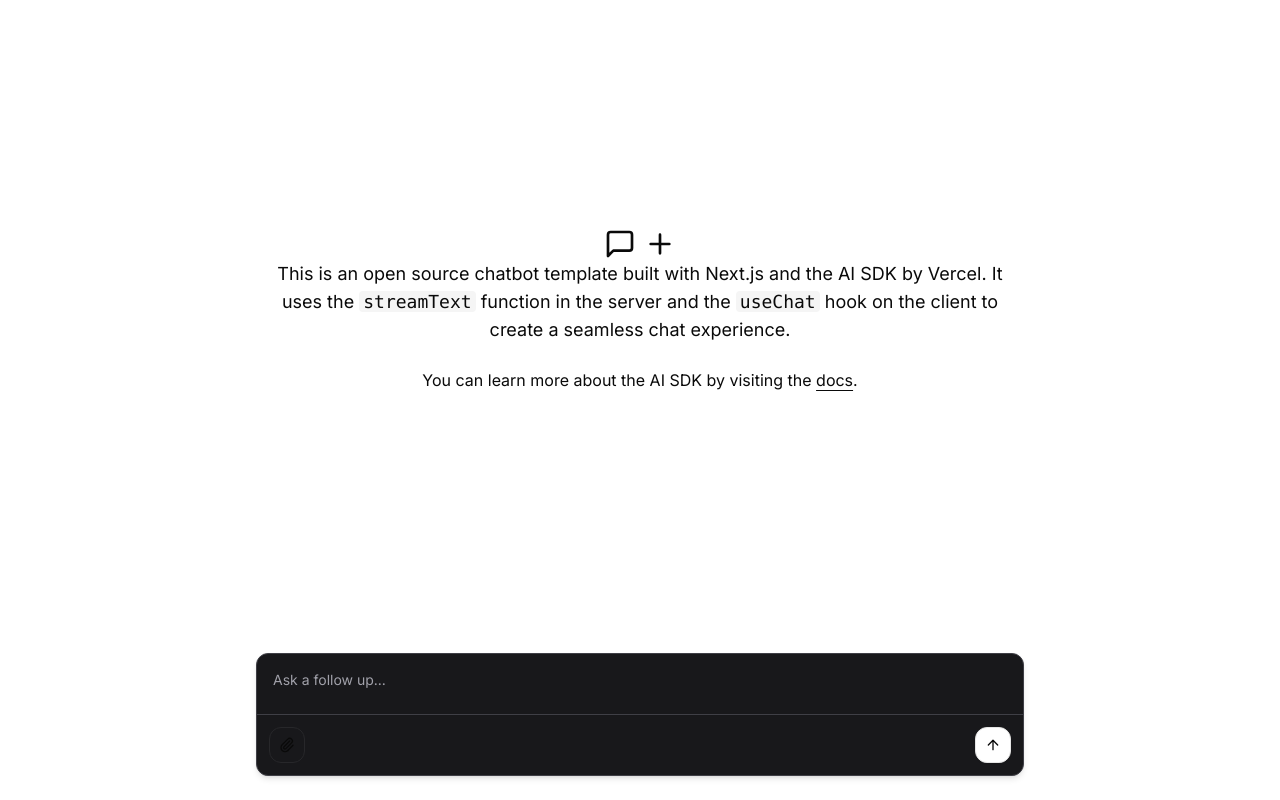
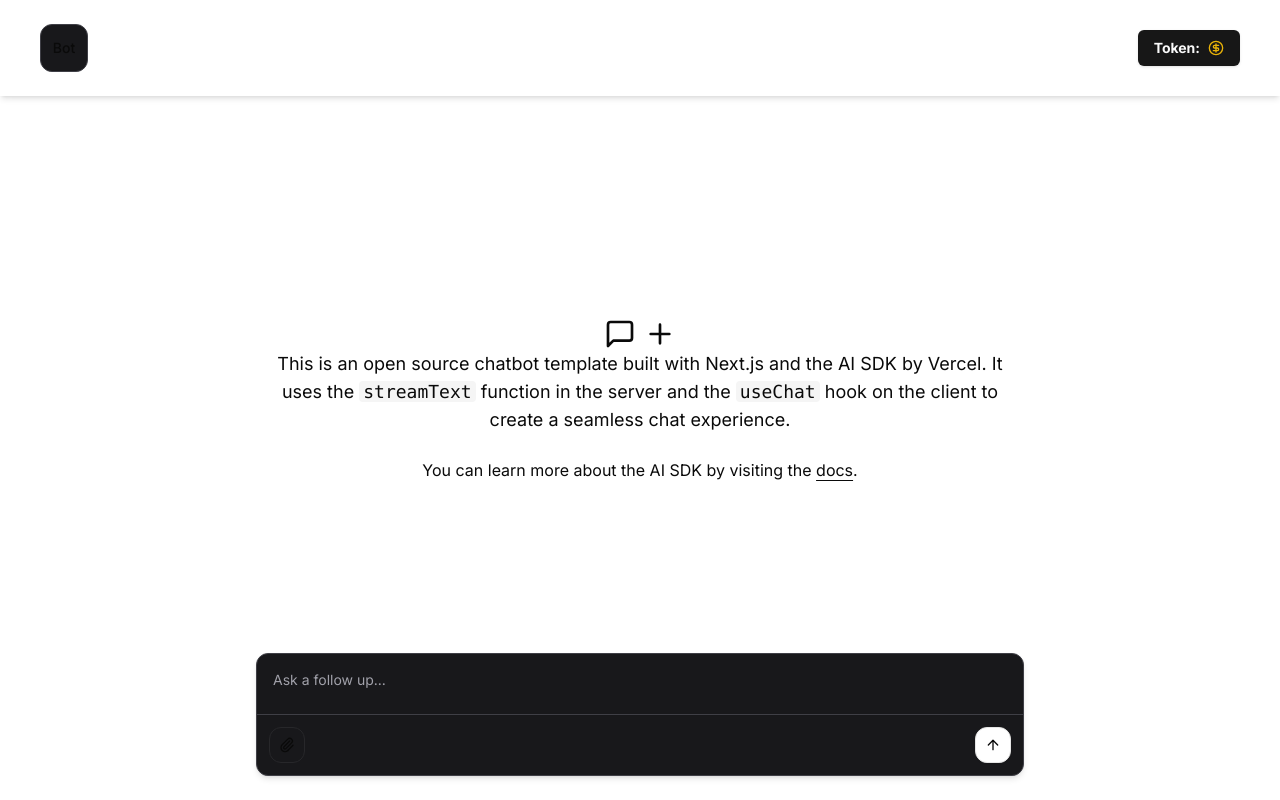
Before and after one commit to Md-Zainulabdin/Bot, a Next.js app: page / in a window 1280 px wide. Built offline with nearby package versions, Linux system fonts and the light colour scheme.

Commit message:
feat(ui): create navbar and hero section

```diff
--- /dev/null
+++ b/src/app/(main)/layout.tsx
@@ -0,0 +1,17 @@
+import React from "react";
+import Navbar from "@/components/navbar";
+
+interface PageLayoutProps {
+  children: React.ReactNode;
+}
+
+const PageLayout = ({ children }: PageLayoutProps) => {
+  return (
+    <section>
+      <Navbar />
+      {children}
+    </section>
+  );
+};
+
+export default PageLayout;
--- a/src/app/(main)/page.tsx
+++ b/src/app/(main)/page.tsx
@@ -6,13 +6,22 @@ import Chat from "@/components/chat/chat-input";
 import { ChatMessages } from "@/components/chat/chat-messages";
 
 export default function Home() {
-  const { messages, input, handleSubmit, handleInputChange, isLoading, stop } =
-    useChat();
+  const {
+    messages,
+    input,
+    handleSubmit,
+    handleInputChange,
+    isLoading,
+    stop,
+    error,
+  } = useChat();
 
   return (
     <div>
       {/* Chat Messages Component */}
-      <ChatMessages messages={messages} />
+      <div className="grid h-screen w-full place-items-center">
+        <ChatMessages isLoading={isLoading} error={error} messages={messages} />
+      </div>
 
       {/* Chat Input Component */}
       <Chat
@@ -25,56 +34,3 @@ export default function Home() {
     </div>
   );
 }
-{/* <div className="flex min-h-[calc(100vh-180px)] w-full items-center justify-center gap-6 p-8 text-center">
-        <div>
-          <div className="flex items-center justify-center gap-2">
-            <div className="size-8">
-              <svg
-                xmlns="http://www.w3.org/2000/svg"
-                viewBox="0 0 24 24"
-                fill="none"
-                stroke="currentColor"
-                strokeWidth="2"
-                strokeLinecap="round"
-                strokeLinejoin="round"
-                className="h-8 w-8"
-              >
-                <path d="M21 15a2 2 0 0 1-2 2H7l-4 4V5a2 2 0 0 1 2-2h14a2 2 0 0 1 2 2z" />
-              </svg>
-            </div>
-            <div className="size-8">
-              <svg
-                xmlns="http://www.w3.org/2000/svg"
-                viewBox="0 0 24 24"
-                fill="none"
-                stroke="currentColor"
-                strokeWidth="2"
-                strokeLinecap="round"
-                strokeLinejoin="round"
-                className="h-8 w-8"
-              >
-                <path d="M12 5v14M5 12h14" />
-              </svg>
-            </div>
-          </div>
-          <p className="max-w-3xl text-lg">
-            This is an open source chatbot template built with Next.js and the
-            AI SDK by Vercel. It uses the{" "}
-            <code className="rounded bg-muted px-1">streamText</code> function
-            in the server and the{" "}
-            <code className="rounded bg-muted px-1">useChat</code> hook on the
-            client to create a seamless chat experience.
-          </p>
-          <br />
-          <p className="text-md">
-            You can learn more about the AI SDK by visiting the{" "}
-            <a
-              href="https://sdk.vercel.ai/docs"
-              className="underline underline-offset-4 hover:text-primary"
-            >
-              docs
-            </a>
-            .
-          </p>
-        </div>
-      </div> */}
--- a/src/components/navbar.tsx
+++ b/src/components/navbar.tsx
@@ -1,25 +1,26 @@
 import Link from "next/link";
-import { ArrowRight } from "lucide-react";
 
 import { Button } from "@/components/ui/button";
+import { CircleDollarSign } from "lucide-react";
 
 const Navbar = () => {
   return (
-    <header className="border-b">
-      <nav className="m-auto flex max-w-5xl items-center justify-between px-3 py-5">
-        <Link
-          href="/"
-          className="text-xl font-bold tracking-tighter sm:text-2xl"
+    <header className="fixed left-0 right-0 top-0 z-10 shadow-md">
+      <nav className="m-auto flex items-center justify-between px-10 py-6">
+        <Button
+          asChild
+          type="button"
+          variant="ghost"
+          size="icon"
+          className="h-12 w-12 rounded-xl border border-zinc-700 bg-zinc-900 hover:bg-zinc-800"
         >
-          Snap2Code
-        </Link>
-        <Button asChild className="group h-8 font-bold">
-          <Link href="/dashboard">
-            <span>Get Started</span>
-            <ArrowRight
-              className="ml-2 transition-transform duration-300 ease-in-out group-hover:translate-x-0.5"
-              size={18}
-            />
+          <Link href="/">Bot</Link>
+        </Button>
+
+        <Button asChild className="group h-9 font-bold">
+          <Link href="/">
+            <span>Token: </span>
+            <CircleDollarSign className="h-6 w-6 text-yellow-500" />
           </Link>
         </Button>
       </nav>
--- a/tailwind.config.ts
+++ b/tailwind.config.ts
@@ -10,6 +10,19 @@ export default {
   ],
   theme: {
     extend: {
+      animation: {
+        "shiny-text": "shiny-text 8s infinite",
+      },
+      keyframes: {
+        "shiny-text": {
+          "0%, 90%, 100%": {
+            "background-position": "calc(-100% - var(--shiny-width)) 0",
+          },
+          "30%, 60%": {
+            "background-position": "calc(100% + var(--shiny-width)) 0",
+          },
+        },
+      },
       colors: {
         background: "hsl(var(--background))",
         foreground: "hsl(var(--foreground))",
```
Also changed, not shown: public/gemini.png (added), public/vercel.png (added).
